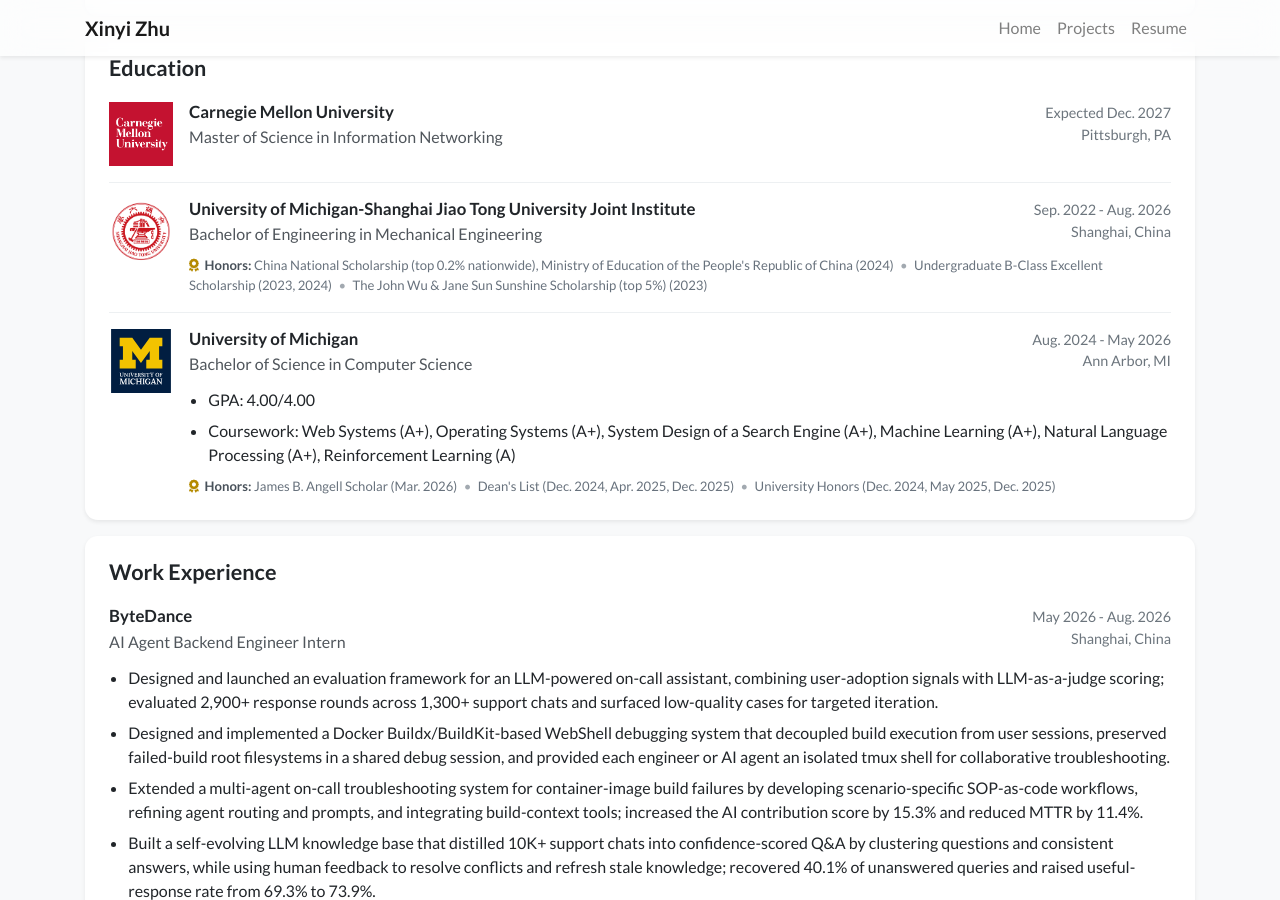
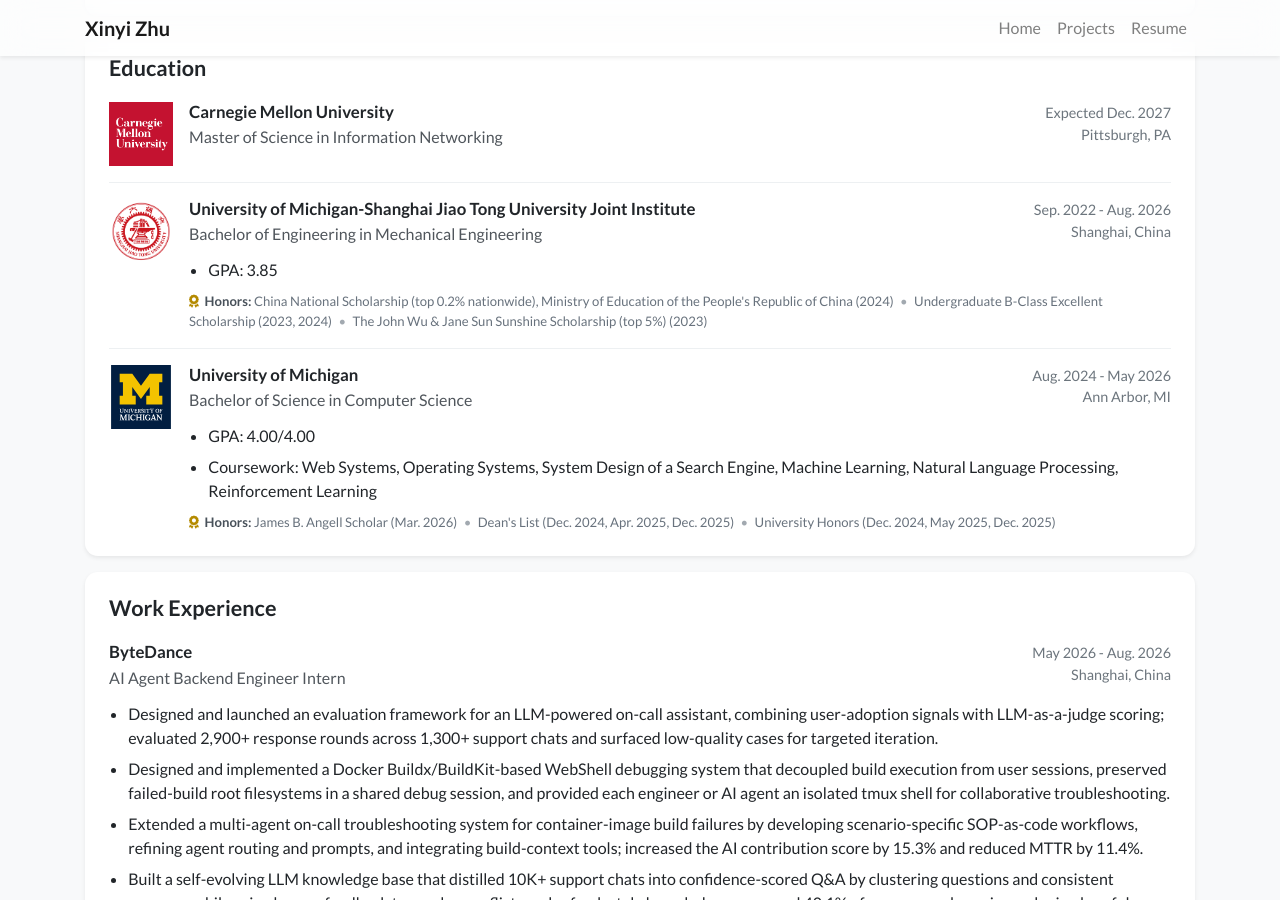
Before and after one commit to yiliazhuxyxy/yiliazhuxyxy.github.io, a Jekyll site: the page built from index_layout2.html, in a window 1280 px wide and 900 px high, scrolled down 489 px. Built offline with Jekyll 4.4.1, drawn with Linux system fonts in a browser that asks for light colours; nearby versions of some CDN libraries; a style sheet for code colours, icons or effects is not loaded.

```diff
--- a/_data/profile.yml
+++ b/_data/profile.yml
@@ -36,6 +36,8 @@ education:
     location: Shanghai, China
     position: Bachelor of Engineering in Mechanical Engineering
     date: Sep. 2022 - Aug. 2026
+    details:
+      - "GPA: 3.85"
     honors:
       - China National Scholarship (top 0.2% nationwide), Ministry of Education of the People's Republic of China (2024)
       - Undergraduate B-Class Excellent Scholarship (2023, 2024)
@@ -48,7 +50,7 @@ education:
     date: Aug. 2024 - May 2026
     details:
       - "GPA: 4.00/4.00"
-      - "Coursework: Web Systems (A+), Operating Systems (A+), System Design of a Search Engine (A+), Machine Learning (A+), Natural Language Processing (A+), Reinforcement Learning (A)"
+      - "Coursework: Web Systems, Operating Systems, System Design of a Search Engine, Machine Learning, Natural Language Processing, Reinforcement Learning"
     honors:
       - James B. Angell Scholar (Mar. 2026)
       - Dean's List (Dec. 2024, Apr. 2025, Dec. 2025)
```
